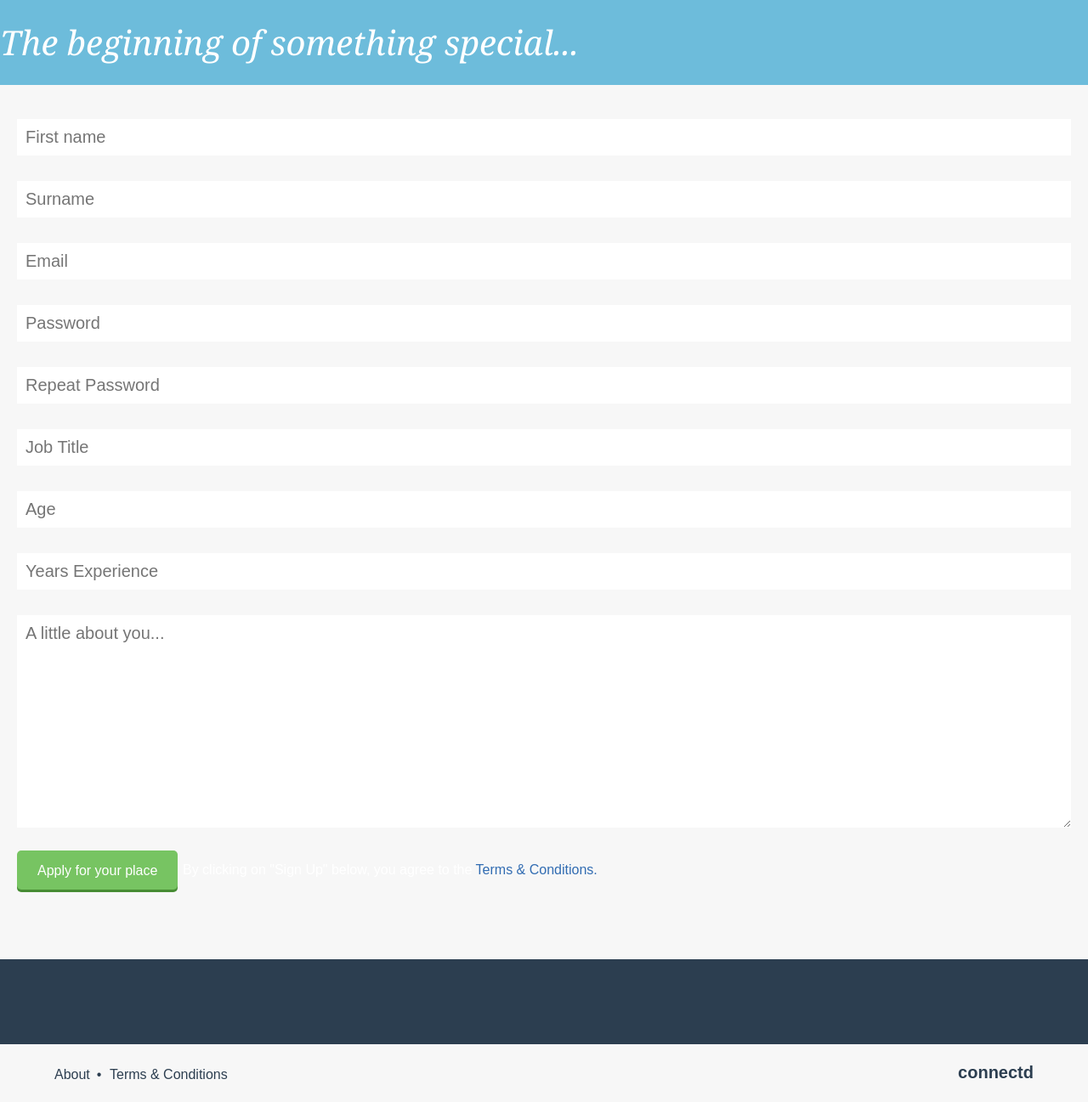
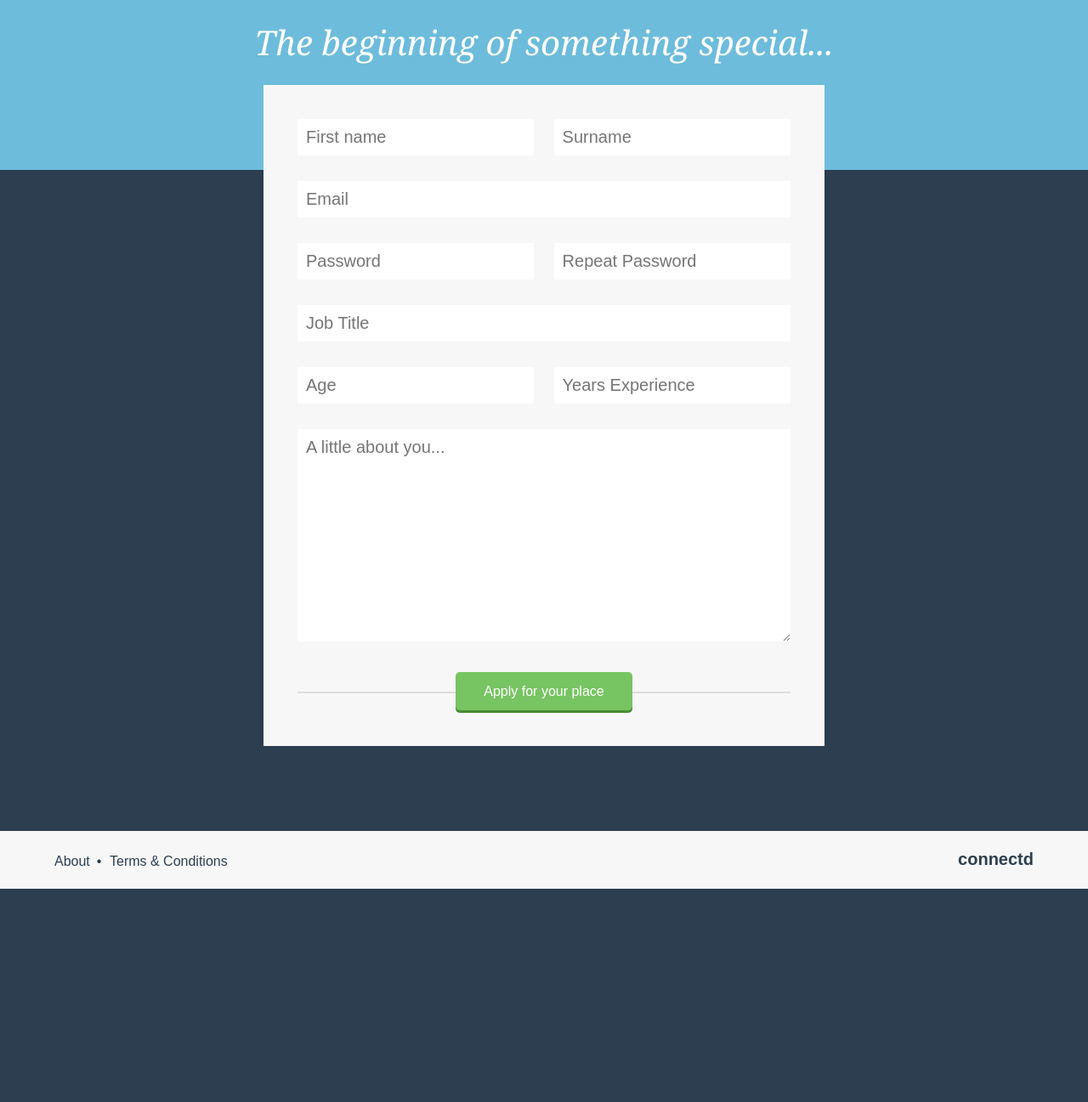
Before and after one commit to jshjohnson/Connectd, a PHP site: page /signup.php in a window 1280 px wide. Shown: the part 69-1366 px from the top of the page at 85% size. After the commit the page ends 1115 px from the top, so only its background shows below. Run offline with PHP 8.4, Linux system fonts and the light colour scheme; some libraries are stand-ins or nearby versions.

Commit message:
Sign up page form styling

```diff
--- a/assets/css/print.css
+++ b/assets/css/print.css
@@ -2695,14 +2695,20 @@ img.media__img {
     left: -1.1em;
   }
 }
-
-/* line 78, ../scss/core/modules/_sidebar.scss */
+@media screen and (max-width: 30em) {
+  /* line 51, ../scss/core/modules/_sidebar.scss */
+  .user-sidebar__price {
+    left: -.6em;
+  }
+}
+
+/* line 81, ../scss/core/modules/_sidebar.scss */
 .user-sidebar__price--alt {
   right: -1.65em;
   left: auto;
 }
 @media screen and (max-width: 30em) {
-  /* line 78, ../scss/core/modules/_sidebar.scss */
+  /* line 81, ../scss/core/modules/_sidebar.scss */
   .user-sidebar__price--alt {
     right: -1.1em;
   }
@@ -2744,10 +2750,68 @@ img.media__img {
 /* line 5, ../scss/core/modules/_forms.scss */
 .form-overlay {
   background-color: #f7f7f7;
+  color: #2c3e50;
   padding: 2em;
   position: relative;
   margin-top: -5em;
   margin-bottom: 5em;
+}
+@media screen and (max-width: 39em) {
+  /* line 5, ../scss/core/modules/_forms.scss */
+  .form-overlay {
+    margin-top: -2em;
+  }
+}
+/* line 15, ../scss/core/modules/_forms.scss */
+.form-overlay form {
+  margin-bottom: 0;
+}
+
+/* line 20, ../scss/core/modules/_forms.scss */
+.field-1-2 {
+  width: 48%;
+}
+/* line 22, ../scss/core/modules/_forms.scss */
+.field-1-2:nth-child(2) {
+  margin-top: 0;
+}
+@media screen and (max-width: 49em) {
+  /* line 20, ../scss/core/modules/_forms.scss */
+  .field-1-2 {
+    width: 100%;
+  }
+  /* line 27, ../scss/core/modules/_forms.scss */
+  .field-1-2:nth-child(2) {
+    margin-top: .75em;
+  }
+}
+
+/* line 33, ../scss/core/modules/_forms.scss */
+.button-container {
+  border-bottom: 0.1em solid rgba(0, 0, 0, 0.1);
+  position: relative;
+  margin-top: 1em;
+  bottom: 1.1em;
+  text-align: center;
+  z-index: 0;
+}
+/* line 40, ../scss/core/modules/_forms.scss */
+.button-container button a, .button-container a:active, .button-container a:visited {
+  color: white;
+  text-decoration: none;
+  font-weight: 500;
+  top: 0;
+}
+/* line 46, ../scss/core/modules/_forms.scss */
+.button-container input {
+  top: 1.4em;
+  position: relative;
+  margin: auto;
+  min-width: 13em;
+}
+/* line 51, ../scss/core/modules/_forms.scss */
+.button-container input:hover {
+  top: 1.5em;
 }
 
 /*----------------------------------------------------------------------------------------*\
--- a/assets/css/screen.css
+++ b/assets/css/screen.css
@@ -2695,14 +2695,20 @@ img.media__img {
     left: -1.1em;
   }
 }
-
-/* line 78, ../scss/core/modules/_sidebar.scss */
+@media screen and (max-width: 30em) {
+  /* line 51, ../scss/core/modules/_sidebar.scss */
+  .user-sidebar__price {
+    left: -.6em;
+  }
+}
+
+/* line 81, ../scss/core/modules/_sidebar.scss */
 .user-sidebar__price--alt {
   right: -1.65em;
   left: auto;
 }
 @media screen and (max-width: 30em) {
-  /* line 78, ../scss/core/modules/_sidebar.scss */
+  /* line 81, ../scss/core/modules/_sidebar.scss */
   .user-sidebar__price--alt {
     right: -1.1em;
   }
@@ -2744,10 +2750,68 @@ img.media__img {
 /* line 5, ../scss/core/modules/_forms.scss */
 .form-overlay {
   background-color: #f7f7f7;
+  color: #2c3e50;
   padding: 2em;
   position: relative;
   margin-top: -5em;
   margin-bottom: 5em;
+}
+@media screen and (max-width: 39em) {
+  /* line 5, ../scss/core/modules/_forms.scss */
+  .form-overlay {
+    margin-top: -2em;
+  }
+}
+/* line 15, ../scss/core/modules/_forms.scss */
+.form-overlay form {
+  margin-bottom: 0;
+}
+
+/* line 20, ../scss/core/modules/_forms.scss */
+.field-1-2 {
+  width: 48%;
+}
+/* line 22, ../scss/core/modules/_forms.scss */
+.field-1-2:nth-child(2) {
+  margin-top: 0;
+}
+@media screen and (max-width: 49em) {
+  /* line 20, ../scss/core/modules/_forms.scss */
+  .field-1-2 {
+    width: 100%;
+  }
+  /* line 27, ../scss/core/modules/_forms.scss */
+  .field-1-2:nth-child(2) {
+    margin-top: .75em;
+  }
+}
+
+/* line 33, ../scss/core/modules/_forms.scss */
+.button-container {
+  border-bottom: 0.1em solid rgba(0, 0, 0, 0.1);
+  position: relative;
+  margin-top: 1em;
+  bottom: 1.1em;
+  text-align: center;
+  z-index: 0;
+}
+/* line 40, ../scss/core/modules/_forms.scss */
+.button-container button a, .button-container a:active, .button-container a:visited {
+  color: white;
+  text-decoration: none;
+  font-weight: 500;
+  top: 0;
+}
+/* line 46, ../scss/core/modules/_forms.scss */
+.button-container input {
+  top: 1.4em;
+  position: relative;
+  margin: auto;
+  min-width: 13em;
+}
+/* line 51, ../scss/core/modules/_forms.scss */
+.button-container input:hover {
+  top: 1.5em;
 }
 
 /*----------------------------------------------------------------------------------------*\
--- a/assets/scss/core/modules/_forms.scss
+++ b/assets/scss/core/modules/_forms.scss
@@ -4,8 +4,52 @@
 
 .form-overlay {
 	background-color: #f7f7f7;
+	color: $color-brand-dark;
 	padding: 2em;
 	position: relative;
 	margin-top: -5em;
 	margin-bottom: 5em;
+	@include respond-max($bp1-5) {
+		margin-top: -2em;
+	}
+	form {
+		margin-bottom: 0;
+	}
 }
+
+.field-1-2 {
+	width: 48%;
+	&:nth-child(2) {
+		margin-top: 0;
+	}
+	@include respond-max($bp2) {
+		width: 100%;
+		&:nth-child(2) {
+			margin-top: .75em;
+		}
+	}
+}
+
+.button-container {
+	border-bottom: .1em solid rgba(black, 0.1);
+	position: relative;
+	margin-top: 1em;
+	bottom: 1.1em;
+	text-align: center;
+	z-index: 0;
+	button a, a:active, a:visited {
+		color: white;
+		text-decoration: none;
+		font-weight: 500;
+		top: 0;
+	}
+	input {
+		top: 1.4em;
+		position: relative;
+		margin: auto;
+		min-width: 13em;
+		&:hover {
+			top: 1.5em;
+		}
+	}
+}
--- a/assets/scss/core/modules/_sidebar.scss
+++ b/assets/scss/core/modules/_sidebar.scss
@@ -73,6 +73,9 @@
 		top: -1.1em;
 		left: -1.1em;
 	}
+	@include respond-max($bp1) {
+		left: -.6em;
+	}
 }
 
 .user-sidebar__price--alt {
--- a/signup.php
+++ b/signup.php
@@ -35,8 +35,8 @@
 	<section>
 		<div class="section-form color-blue">
 			<div class="grid text-center">
-				<div class="grid__cell unit-1-2--bp4">
-					<blockquote class="intro-quote">
+				<div class="grid__cell unit-1-1--bp2 unit-3-4--bp1">
+					<blockquote class="intro-quote text-center">
 						The beginning of something special...
 					</blockquote>
 				</div>
@@ -45,19 +45,20 @@
 	</section>
 	<section class="footer--push color-navy">
 		<div class="grid text-center">
-			<div class="grid__cell unit-1-2--bp4 form-overlay">
+			<div class="grid__cell unit-1-2--bp3 unit-2-3--bp1 form-overlay">
 				<form method="post" action="register.php">
-					<input type="text" name="firstname" required placeholder="First name">
-					<input type="text" name="firstname" required placeholder="Surname">
+					<input type="text" name="firstname" required placeholder="First name" class="field-1-2 float-left">
+					<input type="text" name="firstname" required placeholder="Surname" class="field-1-2 float-right">
 					<input type="email" name="email" required placeholder="Email">
-					<input type='password' id='password' name='password' required placeholder="Password">
-					<input type='password' id='password' name='repeatpassword' required placeholder="Repeat Password">
+					<input type='password' name='password' required placeholder="Password" class="field-1-2 float-left">
+					<input type='password' name='repeatpassword' required placeholder="Repeat Password" class="field-1-2 float-right">
 					<input type="text" name="job" required placeholder="Job Title">
-					<input type="number" name="age" required placeholder="Age">
-					<input type="number" name="experience" required placeholder="Years Experience">
-					<textarea name="about" id="" cols="30" rows="10" placeholder="A little about you..."></textarea>
-		            <input class="submit" type="submit" value="Apply for your place">
-		            <small>By clicking on "Sign Up" below, you agree to the <a href="">Terms &amp; Conditions.</a></small>
+					<input type="number" name="age" required placeholder="Age" class="field-1-2 float-left">
+					<input type="number" name="experience" required placeholder="Years Experience" class="field-1-2 float-right">
+					<textarea name="about" cols="30" rows="10" placeholder="A little about you..."></textarea>
+					<div class="button-container">
+		            	<input class="submit" type="submit" value="Apply for your place">
+					</div>
 		        </form>
 			</div>
 		</div>
```
Also changed, not shown: assets/css/ie.css (+43 -1 lines).
